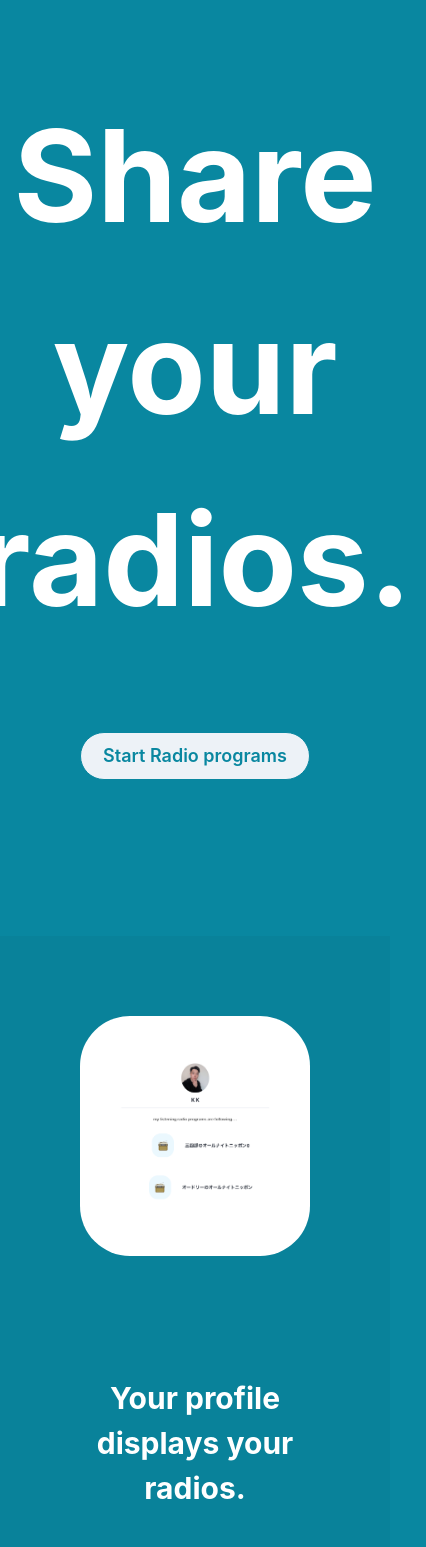
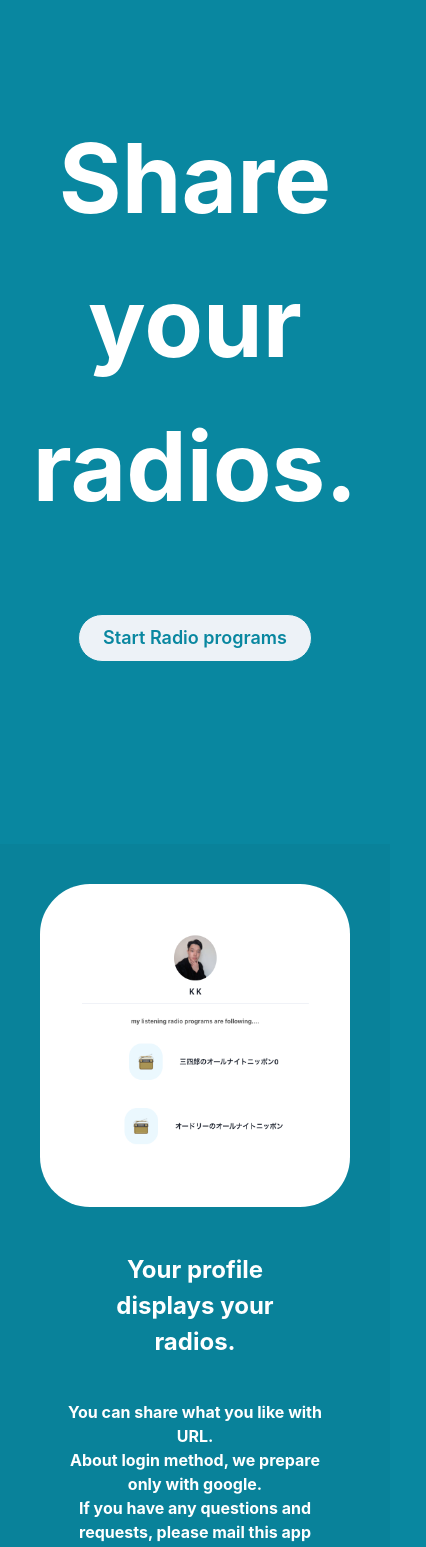
Before and after one commit to kk3939/radio-programs, a Next.js app: page / in a window 390 px wide. Shown: the top 1547 px of the page, 426 px wide, since content can reach past the window. Built offline with nearby package versions, Linux system fonts and the light colour scheme.

Commit message:
style: indexPageのresponsive実装完了

```diff
--- a/src/components/Spacer.tsx
+++ b/src/components/Spacer.tsx
@@ -2,7 +2,7 @@ import { Box } from "@chakra-ui/react";
 import React from "react";
 
 type Props = {
-  spacePixel: string;
+  spacePixel: string | object;
 };
 
 const HandmadeSpacer: React.VFC<Props> = ({ spacePixel }) => {
--- a/src/pages/index.tsx
+++ b/src/pages/index.tsx
@@ -11,8 +11,16 @@ const Index: React.VFC = () => {
   return (
     <>
       <Layout>
-        <Center p={20} align="center" flexDirection="column">
-          <Text fontSize="9xl" color="white" fontWeight="bold">
+        <Center p={5} align="center" flexDirection="column" minH="100vh">
+          <Text
+            fontSize={{
+              base: "8xl",
+              md: "8xl",
+              lg: "9xl",
+            }}
+            color="white"
+            fontWeight="bold"
+          >
             Share your radios.
           </Text>
           <Center align="center" w="100%" h="200px">
@@ -33,10 +41,7 @@ const Index: React.VFC = () => {
         <Center
           align="center"
           bg="blackAlpha.50"
-          pr={20}
-          pl={20}
-          pt={20}
-          pb={20}
+          p={{ base: 10, sm: 20 }}
           flexWrap="wrap"
         >
           <Box p={10} bg="white" borderRadius="50px">
@@ -47,23 +52,51 @@ const Index: React.VFC = () => {
               height="363px"
             />
           </Box>
-          <Box p={20}>
-            <Text color="white" fontSize="3xl" fontWeight="bold" p={10}>
+          <Box
+            p={{
+              base: "5px",
+              sm: "5px",
+            }}
+          >
+            <Text
+              color="white"
+              fontSize={{ base: "2xl", sm: "4xl" }}
+              fontWeight="bold"
+              p={10}
+            >
               Your profile displays your radios.
             </Text>
-            <Text color="white" fontSize="lg" fontWeight="bold">
+            <Text
+              color="white"
+              fontSize={{ base: "md", sm: "lg" }}
+              fontWeight="bold"
+              pr={5}
+              pl={5}
+            >
               You can share what you like with URL.
             </Text>
-            <Text color="white" fontSize="lg" fontWeight="bold">
+            <Text
+              color="white"
+              fontSize={{ base: "md", sm: "lg" }}
+              fontWeight="bold"
+              pr={5}
+              pl={5}
+            >
               About login method, we prepare only with google.
             </Text>
-            <Text color="white" fontSize="lg" fontWeight="bold">
+            <Text
+              color="white"
+              fontSize={{ base: "md", sm: "lg" }}
+              fontWeight="bold"
+              pr={5}
+              pl={5}
+            >
               If you have any questions and requests, please mail this app
               mantainer(kyo51310@gmail.com).
             </Text>
           </Box>
         </Center>
-        <HandmadeSpacer spacePixel="300px" />
+        <HandmadeSpacer spacePixel={{ base: "150px" }} />
         <Footer />
       </Layout>
     </>
```
